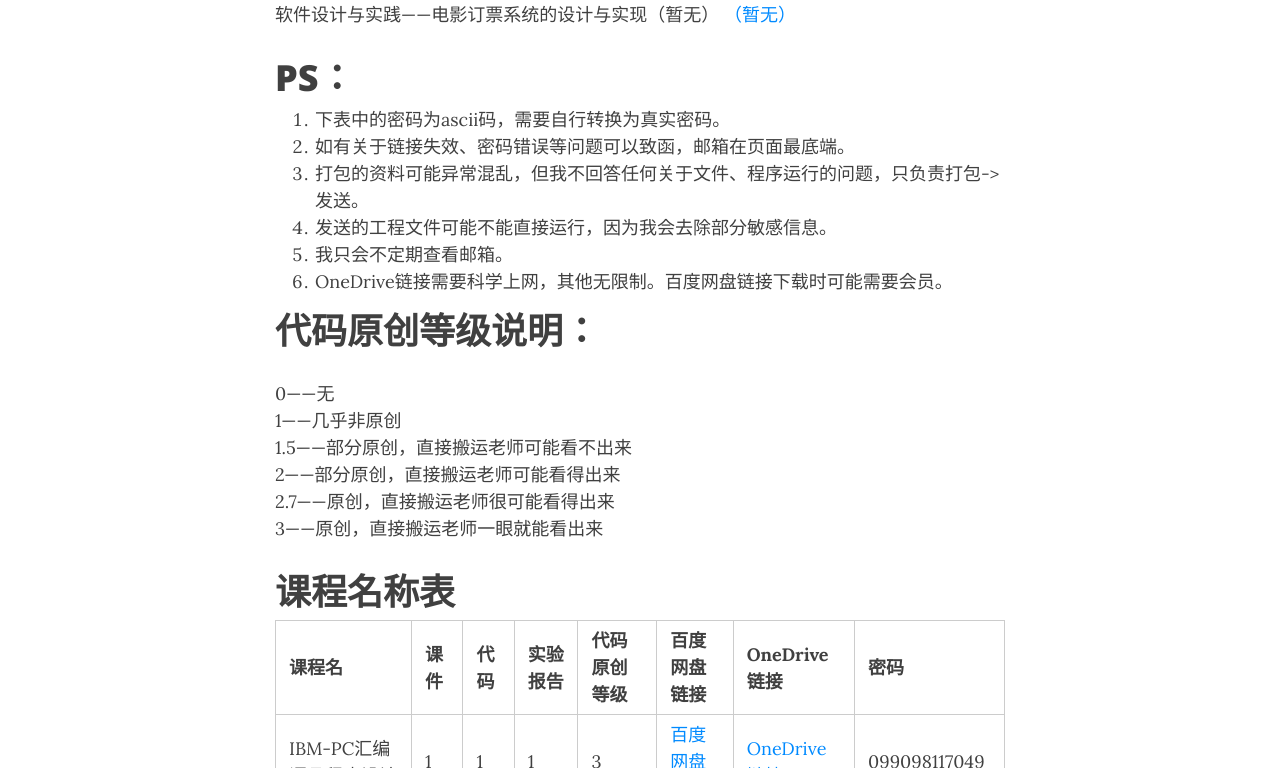
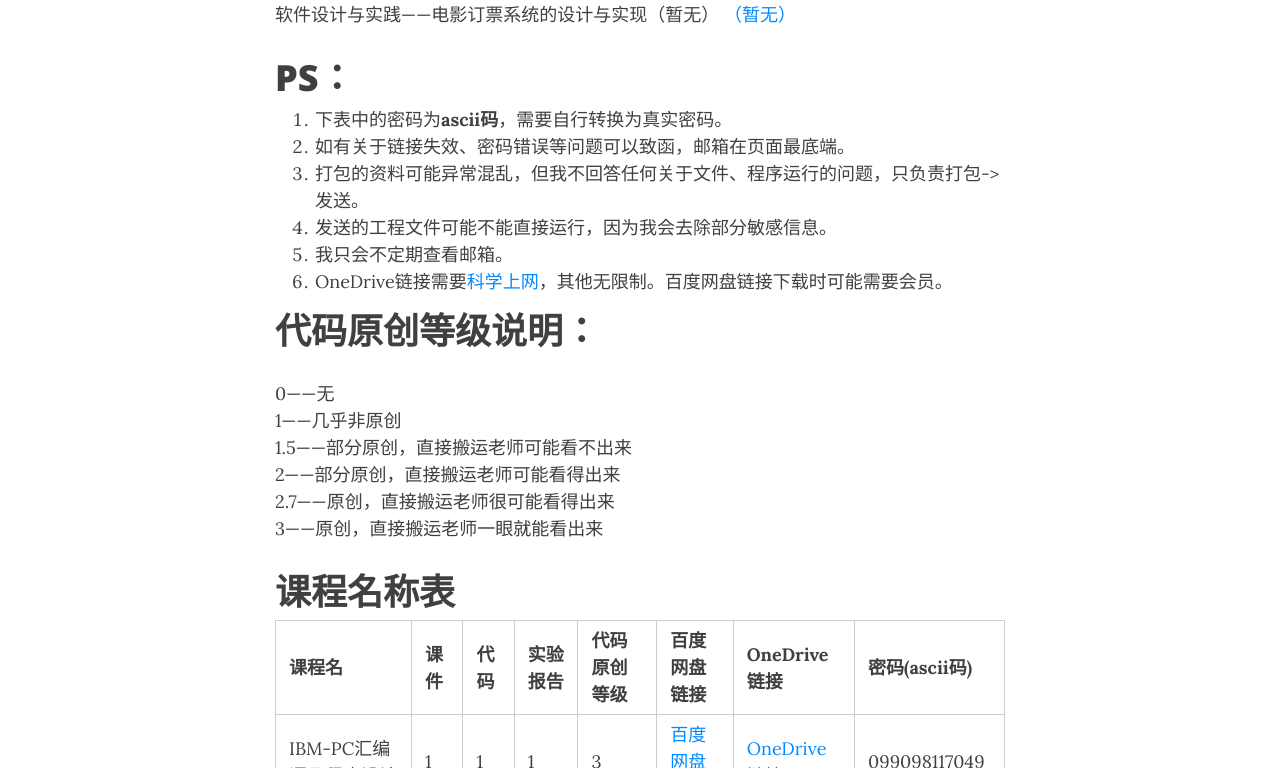
Before and after one commit to BobbyBBY/BobbyBBY.github.io, a Jekyll site: the page built from _posts/2020-06-14-ncepu-files.md, in a window 1280 px wide and 1400 px high, scrolled down 900 px. Shown: the part 150-918 px from the top of the window. Built offline with Jekyll 4.4.1, drawn with Linux system fonts in a browser that asks for light colours; nearby versions of some CDN libraries; comment, search, counter and statistics services are not loaded.

```diff
--- a/_includes/nav.html
+++ b/_includes/nav.html
@@ -1,5 +1,5 @@
 <nav class="navbar navbar-expand-md navbar-light fixed-top navbar-custom {% if page.nav-short %}top-nav-short-permanent{% endif %}">
-
+  <div class="ie-tips">访问网页是否遇到问题？<a href="http://bobbybby.top/bby" target="_blank">科学加速</a><button onclick="closeietips()">  关闭</button></div>
   {%- if site.title-img -%}
     <a class="navbar-brand navbar-brand-logo" href="{{ '' | absolute_url }}"><img alt="{{ site.title }} Logo" src="{{ site.title-img }}"/></a>
   {%- elsif site.title -%}
--- a/_posts/2020-06-14-ncepu-files.md
+++ b/_posts/2020-06-14-ncepu-files.md
@@ -24,12 +24,12 @@ comments: true
 
 # PS：
 
-1. 下表中的密码为ascii码，需要自行转换为真实密码。
+1. 下表中的密码为**ascii码**，需要自行转换为真实密码。
 2. 如有关于链接失效、密码错误等问题可以致函，邮箱在页面最底端。
 3. 打包的资料可能异常混乱，但我不回答任何关于文件、程序运行的问题，只负责打包->发送。
 4. 发送的工程文件可能不能直接运行，因为我会去除部分敏感信息。
 5. 我只会不定期查看邮箱。
-6. OneDrive链接需要科学上网，其他无限制。百度网盘链接下载时可能需要会员。
+6. OneDrive链接需要[科学上网](http://bobbybby.top/2020-06-15-speedup/)，其他无限制。百度网盘链接下载时可能需要会员。
 
 # 代码原创等级说明：
 0——无
@@ -41,7 +41,7 @@ comments: true
 
 # 课程名称表
 
-|课程名|课件|代码|实验报告|代码原创等级|百度网盘链接|OneDrive链接|密码|
+|课程名|课件|代码|实验报告|代码原创等级|百度网盘链接|OneDrive链接|密码(**ascii码**)|
 |:---|:---|:---|:---|:---|:---|:---|:---|
 |IBM-PC汇编语言程序设计|1|1|1|3|[百度网盘链接](https://pan.baidu.com/s/1mjDQEbgqLArCcY58QthPSQ)|[OneDrive链接](https://1drv.ms/u/s!AhsQ6cw4ZjWRh9EFgc8eXOiMqbRUBg?e=euJSVU)|099098117049|
 |JAVA面向对象编程|1|1|1|3|[百度网盘链接](https://pan.baidu.com/s/1KrPSF4rUDfm3wsQB5gtPDg)|[OneDrive链接](https://1drv.ms/u/s!AhsQ6cw4ZjWRh9EChTMyGRzRIbjcdA?e=er8RbP)|101116118110|
--- a/assets/css/main.css
+++ b/assets/css/main.css
@@ -916,3 +916,18 @@ pre {
   font-style: italic;
   font-size: 1rem;
 }
+  /*浏览器顶部提示信息*/
+  .ie-tips {
+    position: fixed;
+    top:0;
+    left:0;
+    z-index:999;
+    display: none;
+    height: 30px;
+    line-height: 30px;
+    background: #f9d272;
+    color: #f00;
+    font-size: 14px;
+    text-align: center;
+  }
+  /*浏览器顶部提示信息*/
```
Also changed, not shown: _layouts/base.html (+84 -1 lines), bby.css (added, +12 -0 lines), bby.html (+82 -2 lines).
